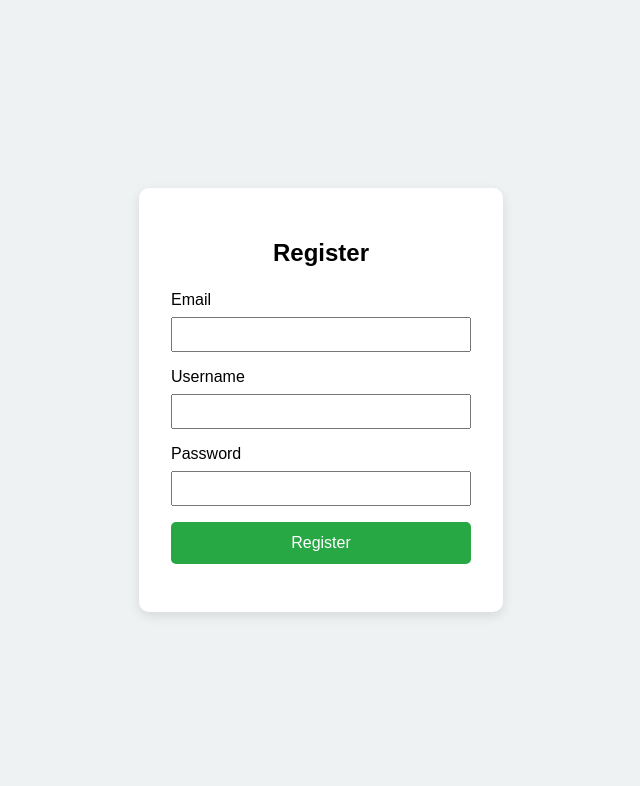
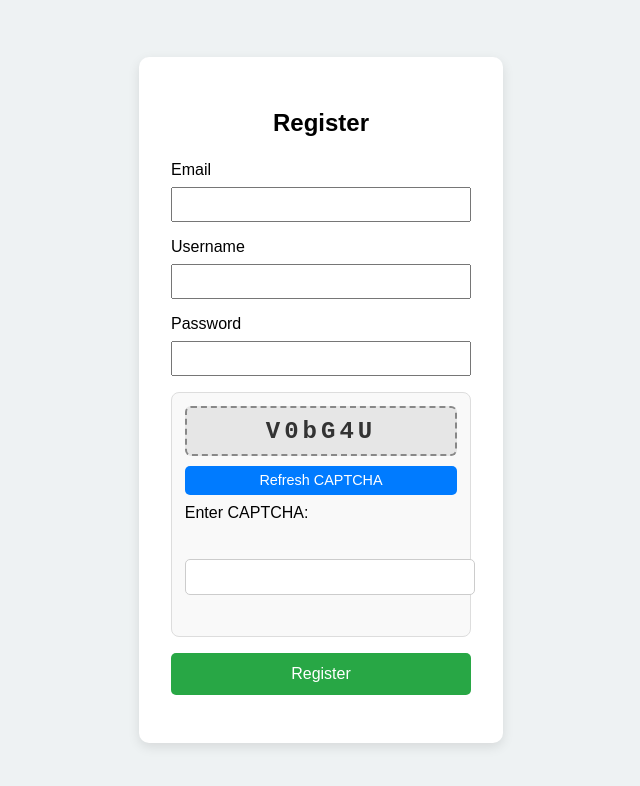
Before and after one commit to KaRomanov/Client-Server, a PHP site: page /static/register.html in a window 1280 px wide. Shown: the top 786 px of the page, without its empty margins (319-959 px from the left). Run offline with PHP 8.4, Linux system fonts and the light colour scheme.

Commit message:
added captcha

```diff
--- a/DB/DbRequests.php
+++ b/DB/DbRequests.php
@@ -11,4 +11,8 @@ interface DbRequests
     public function insertUser(string $email, string $username, string $password): ?User;
 
     public function validateUser(string $email, string $username, string $password): bool;
+
+    public function updateUserPassword(string $newPassword) : bool;
+
+    public function updateUserEmail(string $newEmail) : bool;
 }
--- a/homepage.php
+++ b/homepage.php
@@ -22,14 +22,12 @@ require_once 'bootstrap.php';
         <?php endif; ?>
 
         <div class="logout-button">
-        <!-- Бутон за logout -->
         <form method="post" action="logout.php">
             <button type="submit" name="logout">Log out</button>
         </form>
         </div>
     </div>
 
-    <!-- Секция за качване на снимка -->
     <div class="change-password-section">
             <a href="./static/change_password.html">Click here to change password</a>
     </div>
--- a/static/register.css
+++ b/static/register.css
@@ -54,7 +54,7 @@ button:hover {
 .error-message
 {
     margin-top: 1rem;
-    margin-bottm: 1rem;
+    margin-bottom: 1rem;
     color: #ac0606;
 }
 
@@ -64,3 +64,50 @@ button:hover {
     margin-bottom: 1rem;
     color: #003b00;
 }
+
+#captchaContainer {
+    display: flex;
+    flex-direction: column;
+    gap: 0.6rem;
+    margin: 1rem 0;
+    padding: 0.8rem;
+    background: #f9f9f9;
+    border: 1px solid #ddd;
+    border-radius: 8px;
+}
+
+#captcha {
+    font-size: 1.5rem;
+    font-weight: bold;
+    letter-spacing: 4px;
+    background: #e6e6e6;
+    border: 2px dashed #888;
+    padding: 0.6rem 1rem;
+    border-radius: 6px;
+    text-align: center;
+    color: #333;
+    font-family: 'Courier New', monospace;
+}
+
+#refreshCaptcha {
+    align-self: flex-start;
+    background-color: #007bff;
+    color: white;
+    padding: 0.4rem 0.8rem;
+    border: none;
+    border-radius: 5px;
+    cursor: pointer;
+    font-size: 0.9rem;
+}
+
+#refreshCaptcha:hover {
+    background-color: #0056b3;
+}
+
+#captchaInput {
+    padding: 0.5rem;
+    border: 1px solid #ccc;
+    border-radius: 5px;
+    width: 100%;
+    font-size: 1rem;
+}
--- a/static/register.html
+++ b/static/register.html
@@ -29,6 +29,13 @@
         <input type="password" id="password" name="password" required />
       </div>
 
+      <div id="captchaContainer">
+        <span id="captcha"></span>
+        <button type="button" id="refreshCaptcha">Refresh CAPTCHA</button>
+        <label for="captchaInput">Enter CAPTCHA:</label><br>
+        <input type="text" id="captchaInput" required><br>
+      </div>
+
       <button type="submit">Register</button>
       <div class="success-message"></div>
       <div class="error-message"></div>
--- a/static/register_button.js
+++ b/static/register_button.js
@@ -20,9 +20,46 @@ function validatePassword(a) {
     return true;
 }
 
+let currentCaptcha = "";
 
-document.getElementById("RegisterForm").addEventListener("submit", event => {
+// Generate random CAPTCHA
+function generateCaptcha() {
+    const characters = 'ABCDEFGHIJKLMNOPQRSTUVWXYZabcdefghijklmnopqrstuvwxyz0123456789';
+    let captcha = '';
+    for (let i = 0; i < 6; i++) {
+        captcha += characters.charAt(Math.floor(Math.random() * characters.length));
+    }
+    return captcha;
+}
+
+// Display CAPTCHA
+function displayCaptcha() {
+    currentCaptcha = generateCaptcha();
+    document.getElementById('captcha').textContent = currentCaptcha;
+}
+
+
+document.addEventListener("DOMContentLoaded", () => {
+    displayCaptcha();
+
+    document.getElementById('refreshCaptcha').addEventListener('click', function () {
+        displayCaptcha();
+    });
+
+    document.getElementById('RegisterForm').addEventListener('submit', function (event) {
         event.preventDefault();
+
+        const errorMsg = event.target.querySelector('.error-message');
+        const successMsg = event.target.querySelector('.success-message');
+        errorMsg.textContent = "";
+        successMsg.textContent = "";
+
+        const userInput = document.getElementById('captchaInput').value.trim();
+        if (userInput !== currentCaptcha) {
+            errorMsg.textContent = "Incorrect CAPTCHA. Please try again.";
+            displayCaptcha();
+            return;
+        }
 
         let userData = {
             'email': event.target.querySelector('input[name="email"]').value,
@@ -48,7 +85,6 @@ document.getElementById("RegisterForm").addEventListener("submit", event => {
             return;
         }
 
-
         fetch('../register.php', { method: 'POST', body: JSON.stringify(userData) })
             .then(r => r.json())
             .then(response => {
@@ -63,5 +99,8 @@ document.getElementById("RegisterForm").addEventListener("submit", event => {
                     link.href = "./login.html";
                     event.target.querySelector('.success-message').appendChild(link);
                 }
+            })
+
+
+    })
 });
-});
```
Also changed, not shown: DB/MySQLDbRequests.php (+8 -0 lines), static/homepage.css (+25 -0 lines), static/login.css (+47 -0 lines), static/login.html (+9 -2 lines), static/login_button.js (+38 -0 lines), static/change_email.html (added), static/change_password.html (added). Lines whose indentation alone changed are shown as unchanged.
